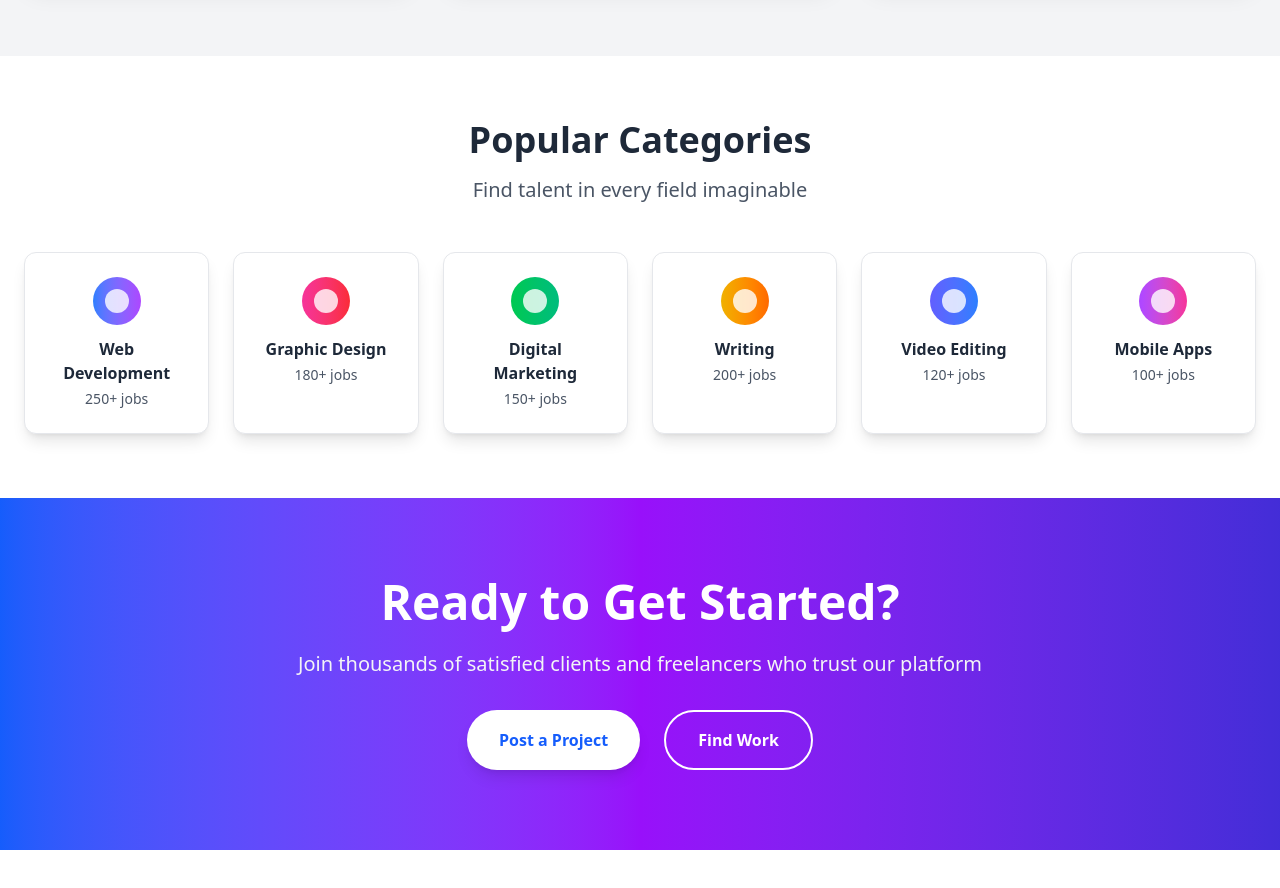
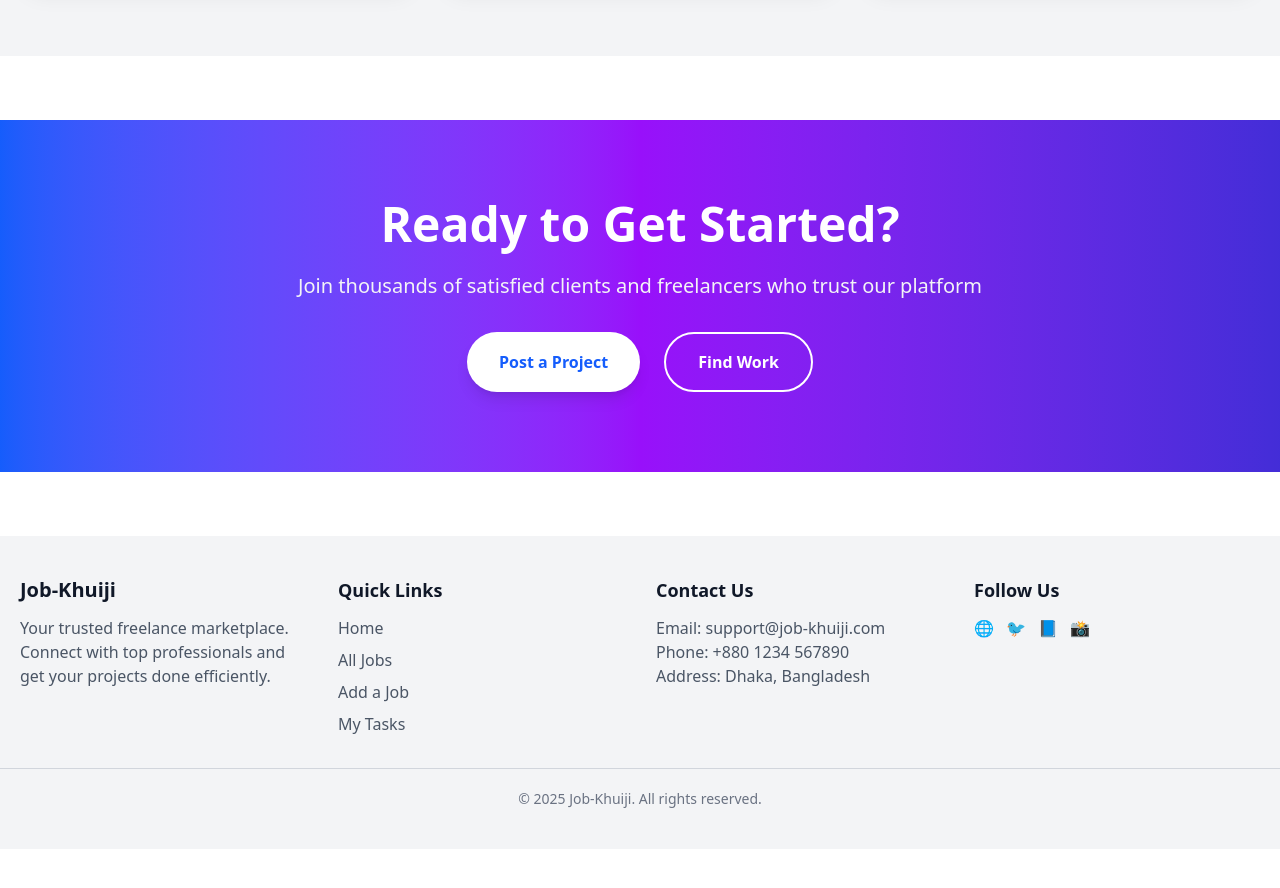
Before and after one commit to Shahria-Nafis/job-khuji-client, a React (Vite) app: page / in a window 1280 px wide. Shown: the part 2140-3028 px from the top of the page. After the commit the page ends 2989 px from the top, so only its background shows below. Built offline with nearby package versions, Linux system fonts and the light colour scheme; no server answers.

Commit message:
Update Home.jsx

```diff
--- a/src/components/Home/Home.jsx
+++ b/src/components/Home/Home.jsx
@@ -297,33 +297,7 @@ const Home = () => {
                 </div>
             </div>
 
-            <div className="px-6 mb-16">
-                <div className="max-w-7xl mx-auto">
-                    <div className="text-center mb-12">
-                        <h2 className="text-4xl font-bold text-gray-800 dark:text-white mb-4">Popular Categories</h2>
-                        <p className="text-xl text-gray-600 dark:text-gray-400">Find talent in every field imaginable</p>
-                    </div>
 
-                    <div className="grid grid-cols-2 md:grid-cols-4 lg:grid-cols-6 gap-6">
-                        {[
-                            { name: "Web Development", bgColor: "from-blue-500 to-purple-500", count: "250+" },
-                            { name: "Graphic Design", bgColor: "from-pink-500 to-red-500", count: "180+" },
-                            { name: "Digital Marketing", bgColor: "from-green-500 to-emerald-500", count: "150+" },
-                            { name: "Writing", bgColor: "from-yellow-500 to-orange-500", count: "200+" },
-                            { name: "Video Editing", bgColor: "from-indigo-500 to-blue-500", count: "120+" },
-                            { name: "Mobile Apps", bgColor: "from-purple-500 to-pink-500", count: "100+" }
-                        ].map((category, idx) => (
-                            <div key={idx} className="bg-white dark:bg-gray-800 p-6 rounded-xl shadow-lg hover:shadow-xl transition-all duration-300 transform hover:-translate-y-1 text-center group cursor-pointer border border-gray-200 dark:border-gray-700">
-                                <div className={`w-12 h-12 bg-gradient-to-r ${category.bgColor} rounded-full mx-auto mb-3 flex items-center justify-center group-hover:scale-110 transition-transform`}>
-                                    <div className="w-6 h-6 bg-white rounded-full opacity-80"></div>
-                                </div>
-                                <h4 className="font-semibold text-gray-800 dark:text-white mb-1">{category.name}</h4>
-                                <p className="text-sm text-gray-600 dark:text-gray-400">{category.count} jobs</p>
-                            </div>
-                        ))}
-                    </div>
-                </div>
-            </div>
 
             <div className="bg-gradient-to-r from-blue-600 via-purple-600 to-indigo-700 dark:from-gray-800 dark:via-blue-900 dark:to-purple-900 py-20 px-6 transition-colors duration-200">
                 <div className="max-w-4xl mx-auto text-center text-white">
```
